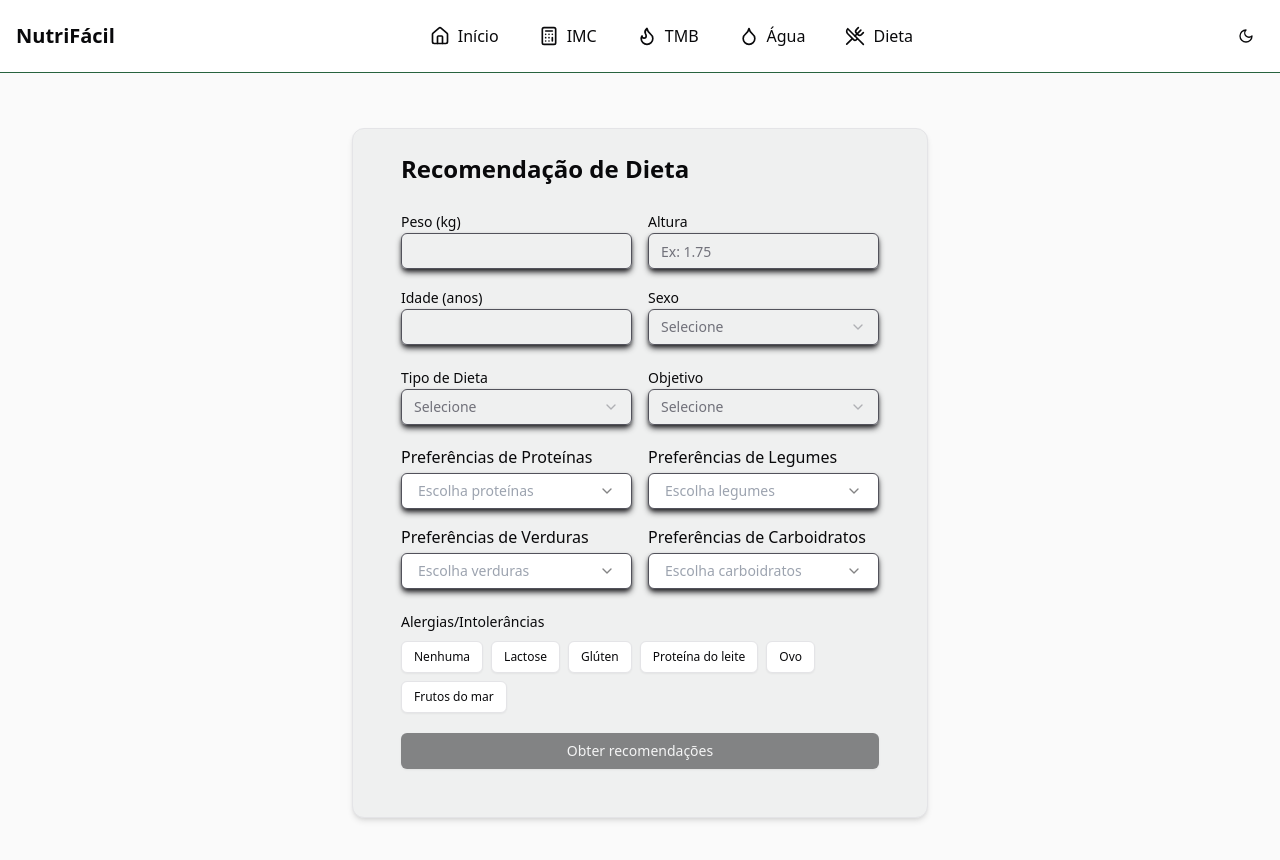
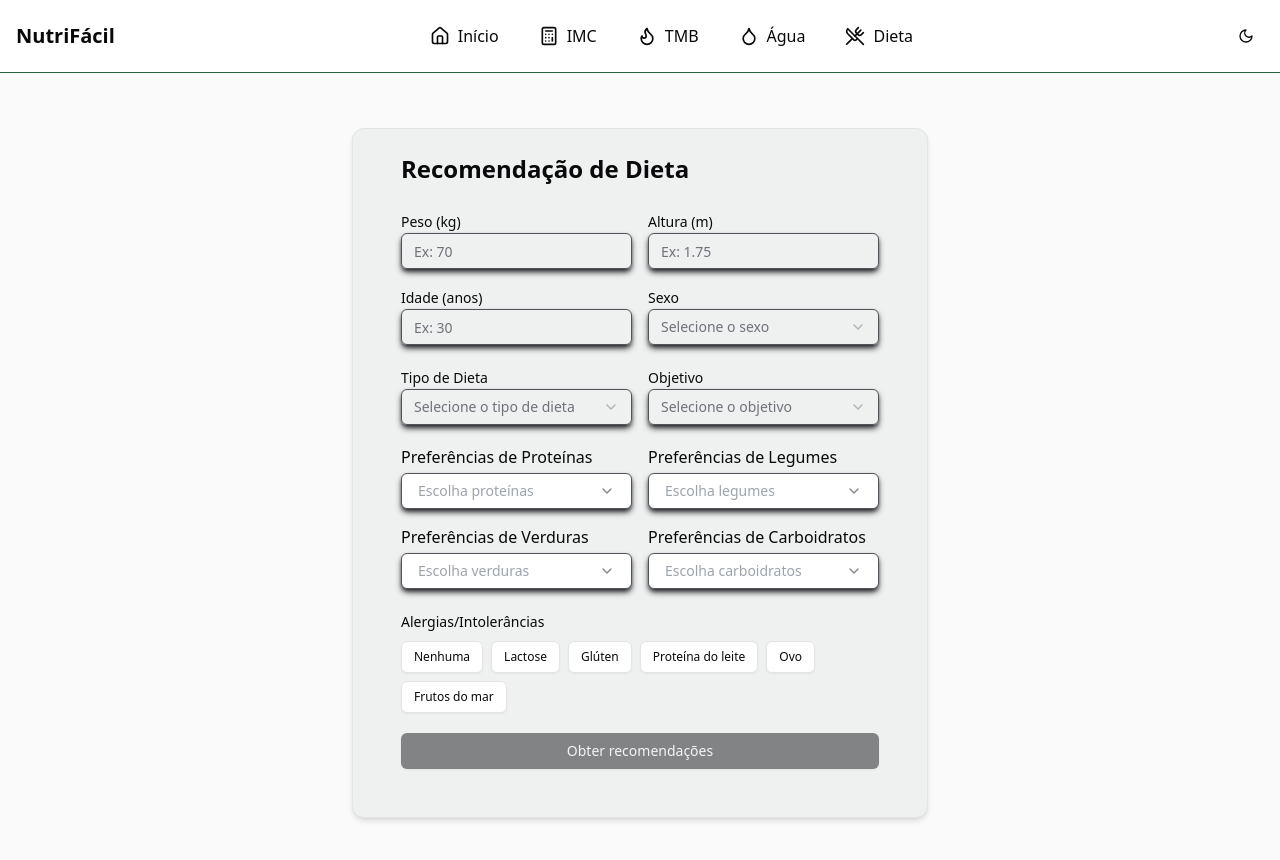
Before and after one commit to LucasMKS/NutriFacil-Web, a Next.js app: page /dieta in a window 1280 px wide. Shown: the top 860 px of the page. Built offline with nearby package versions, Linux system fonts and the light colour scheme.

Commit message:
feat: criar componentes CampoInput e CampoSelect para simplificar a entrada de dados

```diff
--- a/src/app/agua/page.tsx
+++ b/src/app/agua/page.tsx
@@ -3,8 +3,7 @@ import Navbar from "@/components/Navbar";
 import { useState, useEffect } from "react";
 import { Card, CardContent } from "@/components/ui/card";
 import { Button } from "@/components/ui/button";
-import { Input } from "@/components/ui/input";
-import { Label } from "@/components/ui/label";
+import { CampoInput } from "@/components/ui/CampoInput";
 import { calcularAgua } from "@/lib/api";
 import { saveResult, getResult } from "@/lib/storage";
 
@@ -39,17 +38,13 @@ export default function AguaPage() {
           <CardContent>
             <h1 className="text-2xl font-bold mb-6">Consumo Diário de Água</h1>
             <div className="space-y-4">
-              <div>
-                <Label htmlFor="peso">Peso (kg)</Label>
-                <Input
-                  id="peso"
-                  type="number"
-                  value={peso}
-                  onChange={(e) => setPeso(e.target.value)}
-                  placeholder="Ex: 70"
-                  className="dark:bg-verde-escuro shadow-md shadow-zinc-800 border border-zinc-600 dark:border-zinc-800"
-                />
-              </div>
+              <CampoInput
+                id="peso"
+                label="Peso (kg)"
+                value={peso}
+                onChange={(e) => setPeso(e.target.value)}
+                placeholder="Ex: 70"
+              />
               <Button
                 onClick={handleCalcular}
                 disabled={loading || !peso}
--- a/src/app/dieta/page.tsx
+++ b/src/app/dieta/page.tsx
@@ -4,15 +4,9 @@ import { useState, useEffect } from "react";
 import { MultiSelect } from "@/components/MultiSelect";
 import { Card, CardContent } from "@/components/ui/card";
 import { Button } from "@/components/ui/button";
-import { Input } from "@/components/ui/input";
 import { Label } from "@/components/ui/label";
-import {
-  Select,
-  SelectTrigger,
-  SelectValue,
-  SelectContent,
-  SelectItem,
-} from "@/components/ui/select";
+import { CampoInput } from "@/components/ui/CampoInput";
+import { CampoSelect } from "@/components/ui/CampoSelect";
 import { recomendarDieta } from "@/lib/api";
 import { saveResult, getResult } from "@/lib/storage";
 
@@ -68,6 +62,37 @@ function getLocalNumber(key: string) {
   return value ? String(value) : "";
 }
 
+function validarDados(
+  peso: string,
+  altura: string,
+  idade: string,
+  sexo: string
+) {
+  const erros: string[] = [];
+
+  const pesoNum = Number(peso);
+  const alturaNum = Number(altura);
+  const idadeNum = Number(idade);
+
+  if (!peso || pesoNum < 20 || pesoNum > 300) {
+    erros.push("Peso deve estar entre 20kg e 300kg.");
+  }
+
+  if (!altura || alturaNum < 100 || alturaNum > 250) {
+    erros.push("Altura deve estar entre 100cm e 250cm.");
+  }
+
+  if (!idade || idadeNum < 5 || idadeNum > 120) {
+    erros.push("Idade deve estar entre 5 e 120 anos.");
+  }
+
+  if (!sexo) {
+    erros.push("Selecione o sexo.");
+  }
+
+  return erros;
+}
+
 export default function DietaPage() {
   // Repetidos
   const [peso, setPeso] = useState("");
@@ -109,6 +134,13 @@ export default function DietaPage() {
   }, []);
 
   const handleRecomendar = async () => {
+    const erros = validarDados(peso, altura, idade, sexo);
+
+    if (erros.length > 0) {
+      alert(erros.join("\n"));
+      return;
+    }
+
     setLoading(true);
     setResultado(null);
     // Salva campos repetidos
@@ -162,81 +194,56 @@ export default function DietaPage() {
             <h1 className="text-2xl font-bold mb-6">Recomendação de Dieta</h1>
             <div className="space-y-5">
               <div className="grid grid-cols-1 sm:grid-cols-2 gap-4">
-                <div>
-                  <Label htmlFor="peso">Peso (kg)</Label>
-                  <Input
+                <CampoInput
                   id="peso"
-                    type="number"
+                  label="Peso (kg)"
                   value={peso}
                   onChange={(e) => setPeso(e.target.value)}
-                    className="dark:bg-verde-escuro shadow-md shadow-zinc-800 border border-zinc-600 dark:border-zinc-800"
+                  placeholder="Ex: 70"
                 />
-                </div>
-                <div>
-                  <Label htmlFor="altura">Altura</Label>
-                  <Input
+                <CampoInput
                   id="altura"
-                    type="number"
+                  label="Altura (m)"
                   value={altura}
                   onChange={(e) => setAltura(e.target.value)}
                   placeholder="Ex: 1.75"
-                    className="dark:bg-verde-escuro shadow-md shadow-zinc-800 border border-zinc-600 dark:border-zinc-800"
+                />
+                <CampoInput
+                  id="idade"
+                  label="Idade (anos)"
+                  value={idade}
+                  onChange={(e) => setIdade(e.target.value)}
+                  placeholder="Ex: 30"
+                />
+                <CampoSelect
+                  id="sexo"
+                  label="Sexo"
+                  value={sexo}
+                  onChange={setSexo}
+                  placeholder="Selecione o sexo"
+                  options={[
+                    { label: "Masculino", value: "M" },
+                    { label: "Feminino", value: "F" },
+                  ]}
                 />
               </div>
-                <div>
-                  <Label htmlFor="idade">Idade (anos)</Label>
-                  <Input
-                    id="idade"
-                    type="number"
-                    value={idade}
-                    onChange={(e) => setIdade(e.target.value)}
-                    className="dark:bg-verde-escuro shadow-md shadow-zinc-800 border border-zinc-600 dark:border-zinc-800"
+              <div className="grid grid-cols-1 sm:grid-cols-2 gap-4">
+                <CampoSelect
+                  id="tipoDieta"
+                  label="Tipo de Dieta"
+                  value={tipoDieta}
+                  onChange={setTipoDieta}
+                  placeholder="Selecione o tipo de dieta"
+                  options={TIPOS_DIETA}
                 />
-                </div>
-                <div>
-                  <Label>Sexo</Label>
-                  <Select value={sexo} onValueChange={setSexo}>
-                    <SelectTrigger className="w-full dark:bg-verde-escuro shadow-md shadow-zinc-800 border border-zinc-600 dark:border-zinc-800">
-                      <SelectValue placeholder="Selecione" />
-                    </SelectTrigger>
-                    <SelectContent>
-                      <SelectItem value="M">Masculino</SelectItem>
-                      <SelectItem value="F">Feminino</SelectItem>
-                    </SelectContent>
-                  </Select>
-                </div>
-              </div>
-              <div className="grid grid-cols-1 sm:grid-cols-2 gap-4">
-                <div>
-                  <Label>Tipo de Dieta</Label>
-                  <Select value={tipoDieta} onValueChange={setTipoDieta}>
-                    <SelectTrigger className="w-full dark:bg-verde-escuro shadow-md shadow-zinc-800 border border-zinc-600 dark:border-zinc-800">
-                      <SelectValue placeholder="Selecione" />
-                    </SelectTrigger>
-                    <SelectContent>
-                      {TIPOS_DIETA.map((op) => (
-                        <SelectItem key={op.value} value={op.value}>
-                          {op.label}
-                        </SelectItem>
-                      ))}
-                    </SelectContent>
-                  </Select>
-                </div>
-                <div>
-                  <Label>Objetivo</Label>
-                  <Select value={objetivo} onValueChange={setObjetivo}>
-                    <SelectTrigger className="w-full dark:bg-verde-escuro shadow-md shadow-zinc-800 border border-zinc-600 dark:border-zinc-800">
-                      <SelectValue placeholder="Selecione" />
-                    </SelectTrigger>
-                    <SelectContent>
-                      {OBJETIVOS.map((op) => (
-                        <SelectItem key={op.value} value={op.value}>
-                          {op.label}
-                        </SelectItem>
-                      ))}
-                    </SelectContent>
-                  </Select>
-                </div>
+                <CampoSelect
+                  id="objetivo"
+                  label="Objetivo"
+                  value={objetivo}
+                  onChange={setObjetivo}
+                  placeholder="Selecione o objetivo"
+                  options={OBJETIVOS}
+                />
               </div>
               {/* Preferências por categoria */}
               <div className="grid grid-cols-1 sm:grid-cols-2 gap-4">
@@ -296,7 +303,15 @@ export default function DietaPage() {
               </div>
               <Button
                 onClick={handleRecomendar}
-                disabled={loading || !tipoDieta}
+                disabled={
+                  loading ||
+                  !tipoDieta ||
+                  !peso ||
+                  !altura ||
+                  !idade ||
+                  !sexo ||
+                  !objetivo
+                }
                 className="w-full"
               >
                 {loading ? "Calculando..." : "Obter recomendações"}
--- a/src/app/imc/page.tsx
+++ b/src/app/imc/page.tsx
@@ -3,8 +3,7 @@ import Navbar from "@/components/Navbar";
 import { useState, useEffect } from "react";
 import { Card, CardContent } from "@/components/ui/card";
 import { Button } from "@/components/ui/button";
-import { Input } from "@/components/ui/input";
-import { Label } from "@/components/ui/label";
+import { CampoInput } from "@/components/ui/CampoInput";
 import { calcularImc } from "@/lib/api";
 import { saveResult, getResult } from "@/lib/storage";
 
@@ -46,28 +45,20 @@ export default function IMCPage() {
           <CardContent>
             <h1 className="text-2xl font-bold mb-6">Cálculo de IMC</h1>
             <div className="space-y-4">
-              <div>
-                <Label htmlFor="peso">Peso (kg)</Label>
-                <Input
+              <CampoInput
                 id="peso"
-                  type="number"
+                label="Peso (kg)"
                 value={peso}
                 onChange={(e) => setPeso(e.target.value)}
                 placeholder="Ex: 70"
-                  className="dark:bg-verde-escuro shadow-md shadow-zinc-800 border border-zinc-600 dark:border-zinc-800"
               />
-              </div>
-              <div>
-                <Label htmlFor="altura">Altura (m)</Label>
-                <Input
+              <CampoInput
                 id="altura"
-                  type="number"
+                label="Altura (m)"
                 value={altura}
                 onChange={(e) => setAltura(e.target.value)}
                 placeholder="Ex: 1.75"
-                  className="dark:bg-verde-escuro shadow-md shadow-zinc-800 border border-zinc-600 dark:border-zinc-800"
               />
-              </div>
               <Button
                 onClick={handleCalcular}
                 disabled={loading || !peso || !altura}
--- a/src/app/tmb/page.tsx
+++ b/src/app/tmb/page.tsx
@@ -3,17 +3,41 @@ import Navbar from "@/components/Navbar";
 import { useState, useEffect } from "react";
 import { Card, CardContent } from "@/components/ui/card";
 import { Button } from "@/components/ui/button";
-import { Input } from "@/components/ui/input";
-import { Label } from "@/components/ui/label";
-import {
-  Select,
-  SelectTrigger,
-  SelectValue,
-  SelectContent,
-  SelectItem,
-} from "@/components/ui/select";
+import { CampoInput } from "@/components/ui/CampoInput";
+import { CampoSelect } from "@/components/ui/CampoSelect";
 import { calcularTmb } from "@/lib/api";
 import { saveResult, getResult } from "@/lib/storage";
+
+function validarDados(
+  peso: string,
+  altura: string,
+  idade: string,
+  sexo: string
+) {
+  const erros: string[] = [];
+
+  const pesoNum = Number(peso);
+  const alturaNum = Number(altura);
+  const idadeNum = Number(idade);
+
+  if (!peso || pesoNum < 20 || pesoNum > 300) {
+    erros.push("Peso deve estar entre 20kg e 300kg.");
+  }
+
+  if (!altura || alturaNum < 100 || alturaNum > 250) {
+    erros.push("Altura deve estar entre 100cm e 250cm.");
+  }
+
+  if (!idade || idadeNum < 5 || idadeNum > 120) {
+    erros.push("Idade deve estar entre 5 e 120 anos.");
+  }
+
+  if (!sexo) {
+    erros.push("Selecione o sexo.");
+  }
+
+  return erros;
+}
 
 export default function TMBPage() {
   const [peso, setPeso] = useState("");
@@ -31,6 +55,13 @@ export default function TMBPage() {
   }, []);
 
   const handleCalcular = async () => {
+    const erros = validarDados(peso, altura, idade, sexo);
+
+    if (erros.length > 0) {
+      alert(erros.join("\n"));
+      return;
+    }
+
     setLoading(true);
     setResultado(null);
     try {
@@ -61,51 +92,38 @@ export default function TMBPage() {
           <CardContent>
             <h1 className="text-2xl font-bold mb-6">Cálculo de TMB</h1>
             <div className="space-y-4">
-              <div>
-                <Label htmlFor="peso">Peso (kg)</Label>
-                <Input
+              <CampoInput
                 id="peso"
-                  type="number"
+                label="Peso (kg)"
                 value={peso}
                 onChange={(e) => setPeso(e.target.value)}
                 placeholder="Ex: 70"
-                  className="dark:bg-verde-escuro shadow-md shadow-zinc-800 border border-zinc-600 dark:border-zinc-800"
               />
-              </div>
-              <div>
-                <Label htmlFor="altura">Altura</Label>
-                <Input
+              <CampoInput
                 id="altura"
-                  type="number"
+                label="Altura (m)"
                 value={altura}
                 onChange={(e) => setAltura(e.target.value)}
                 placeholder="Ex: 1.75"
-                  className="dark:bg-verde-escuro shadow-md shadow-zinc-800 border border-zinc-600 dark:border-zinc-800"
               />
-              </div>
-              <div>
-                <Label htmlFor="idade">Idade (anos)</Label>
-                <Input
+              <CampoInput
                 id="idade"
-                  type="number"
+                label="Idade (anos)"
                 value={idade}
                 onChange={(e) => setIdade(e.target.value)}
                 placeholder="Ex: 25"
-                  className="dark:bg-verde-escuro shadow-md shadow-zinc-800 border border-zinc-600 dark:border-zinc-800"
               />
-              </div>
-              <div>
-                <Label htmlFor="sexo">Sexo</Label>
-                <Select value={sexo} onValueChange={setSexo}>
-                  <SelectTrigger className="w-full dark:bg-verde-escuro shadow-md shadow-zinc-800 border border-zinc-600 dark:border-zinc-800">
-                    <SelectValue placeholder="Selecione o sexo" />
-                  </SelectTrigger>
-                  <SelectContent>
-                    <SelectItem value="M">Masculino</SelectItem>
-                    <SelectItem value="F">Feminino</SelectItem>
-                  </SelectContent>
-                </Select>
-              </div>
+              <CampoSelect
+                id="sexo"
+                label="Sexo"
+                value={sexo}
+                onChange={setSexo}
+                placeholder="Selecione o sexo"
+                options={[
+                  { label: "Masculino", value: "M" },
+                  { label: "Feminino", value: "F" },
+                ]}
+              />
               <Button
                 onClick={handleCalcular}
                 disabled={loading || !peso || !altura || !idade || !sexo}
--- /dev/null
+++ b/src/components/ui/CampoInput.tsx
@@ -0,0 +1,34 @@
+import { Label } from "@/components/ui/label";
+import { Input } from "@/components/ui/input";
+
+interface CampoInputProps {
+  id: string;
+  label: string;
+  value: string;
+  onChange: (e: React.ChangeEvent<HTMLInputElement>) => void;
+  placeholder?: string;
+  type?: string;
+}
+
+export function CampoInput({
+  id,
+  label,
+  value,
+  onChange,
+  placeholder,
+  type = "number",
+}: CampoInputProps) {
+  return (
+    <div>
+      <Label htmlFor={id}>{label}</Label>
+      <Input
+        id={id}
+        type={type}
+        value={value}
+        onChange={onChange}
+        placeholder={placeholder}
+        className="dark:bg-verde-escuro shadow-md shadow-zinc-800 border border-zinc-600 dark:border-zinc-800"
+      />
+    </div>
+  );
+}
--- /dev/null
+++ b/src/components/ui/CampoSelect.tsx
@@ -0,0 +1,47 @@
+import { Label } from "@/components/ui/label";
+import {
+  Select,
+  SelectTrigger,
+  SelectValue,
+  SelectContent,
+  SelectItem,
+} from "@/components/ui/select";
+
+interface CampoSelectProps {
+  id: string;
+  label: string;
+  value: string;
+  onChange: (value: string) => void;
+  placeholder?: string;
+  options: { label: string; value: string }[];
+}
+
+export function CampoSelect({
+  id,
+  label,
+  value,
+  onChange,
+  placeholder,
+  options,
+}: CampoSelectProps) {
+  return (
+    <div>
+      <Label htmlFor={id}>{label}</Label>
+      <Select value={value} onValueChange={onChange}>
+        <SelectTrigger
+          id={id}
+          className="w-full dark:bg-verde-escuro shadow-md shadow-zinc-800 border border-zinc-600 dark:border-zinc-800"
+        >
+          <SelectValue placeholder={placeholder} />
+        </SelectTrigger>
+        <SelectContent>
+          {options.map((opt) => (
+            <SelectItem key={opt.value} value={opt.value}>
+              {opt.label}
+            </SelectItem>
+          ))}
+        </SelectContent>
+      </Select>
+    </div>
+  );
+}
```
Lines whose indentation alone changed are shown as unchanged.
